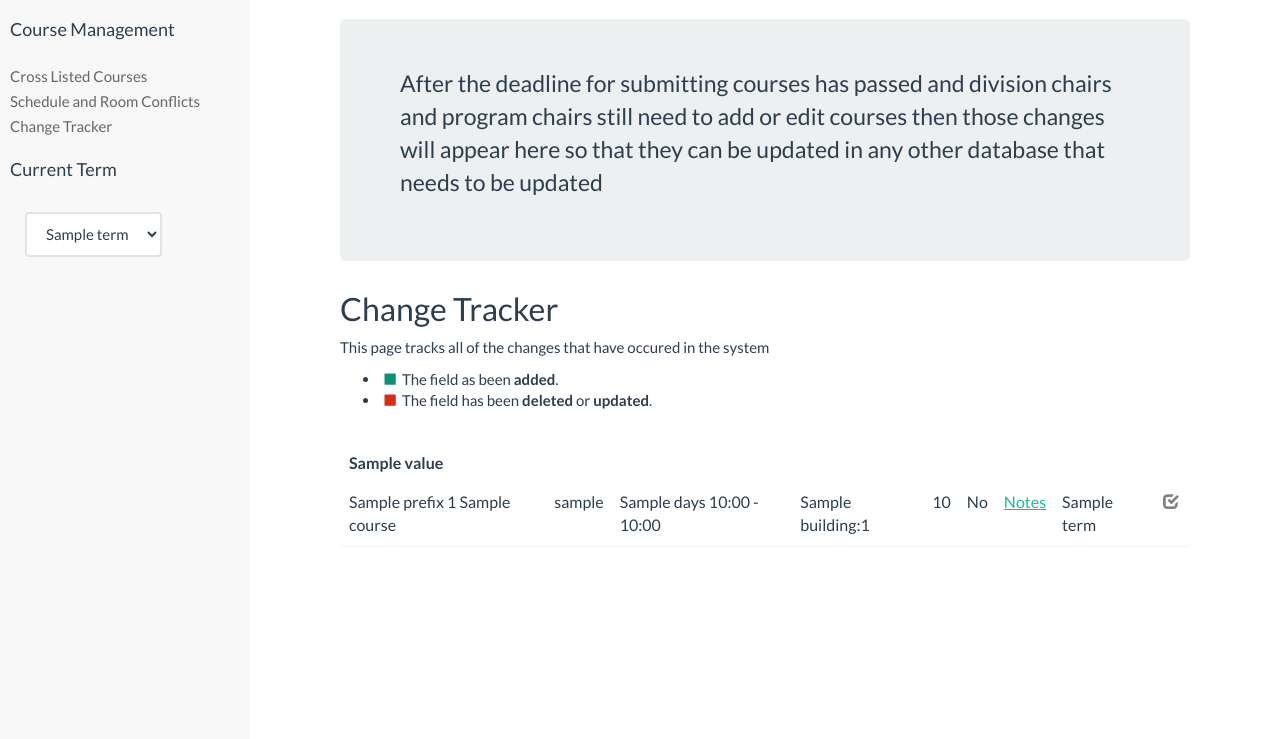
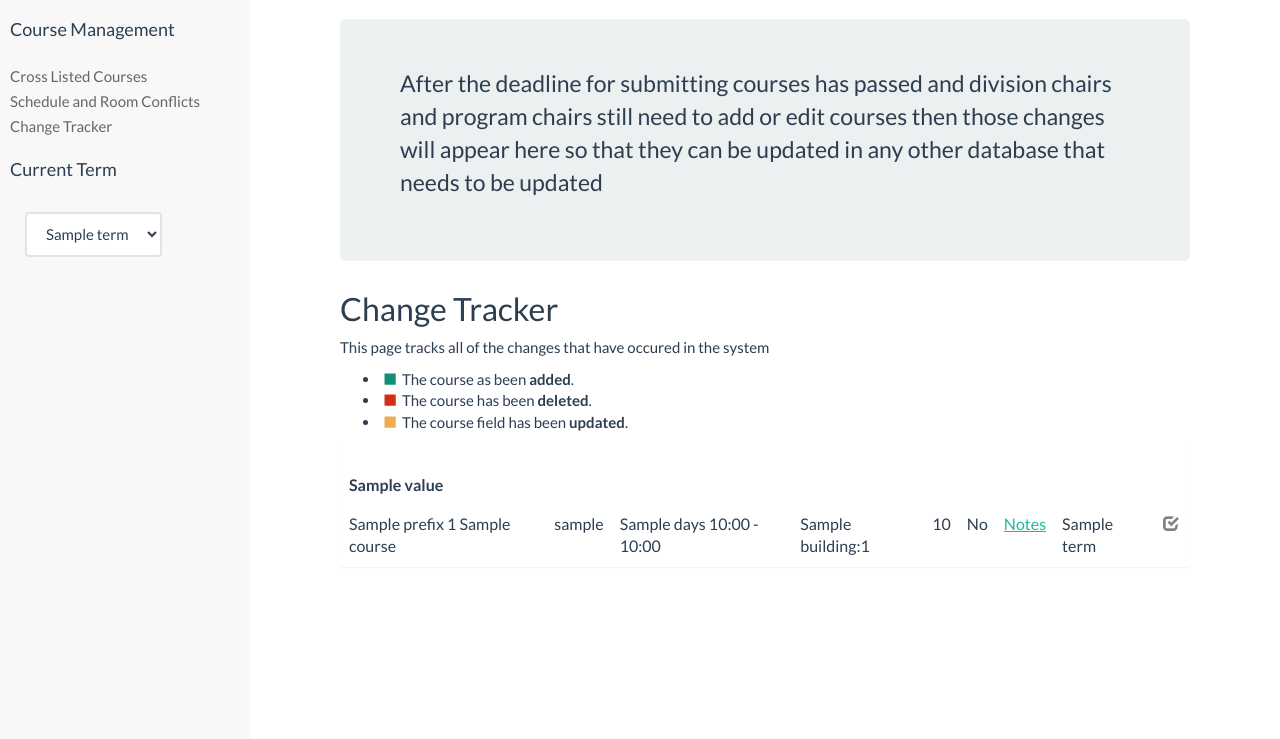
Before and after one commit to eykrevooh/hackNC-Elementary, a Python web app: template app/templates/tracker.html in a window 1280 px wide. Shown: the part 61-800 px from the top of the page. Run offline with Jinja, Linux system fonts and the light colour scheme; the template is opened without the code that fills it: most values are stand-ins (such as "Sample title", 1, 10 or a date in 2020); some libraries are stand-ins or nearby versions; some web fonts are replaced.

Commit message:
Added the edit color to the lenged on tracker.html. See issue #85

```diff
--- a/app/templates/tracker.html
+++ b/app/templates/tracker.html
@@ -31,11 +31,15 @@
       <ul class="legend">
         <li>
           <span class="glyphicon glyphicon-stop" style="color:#128f76"></span>
-          The field as been <b>added</b>.
+          The course as been <b>added</b>.
         </li>
         <li>
           <span class="glyphicon glyphicon-stop" style="color:#d62c1a"></span>
-          The field has been <b>deleted</b> or <b>updated</b>.
+          The course has been <b>deleted</b>.
+        </li>
+        <li>
+          <span class="glyphicon glyphicon-stop" style="color:#f0ad4e"></span>
+          The course field has been <b>updated</b>.
         </li>
       </ul>
         <div class="panel panel default">
```
